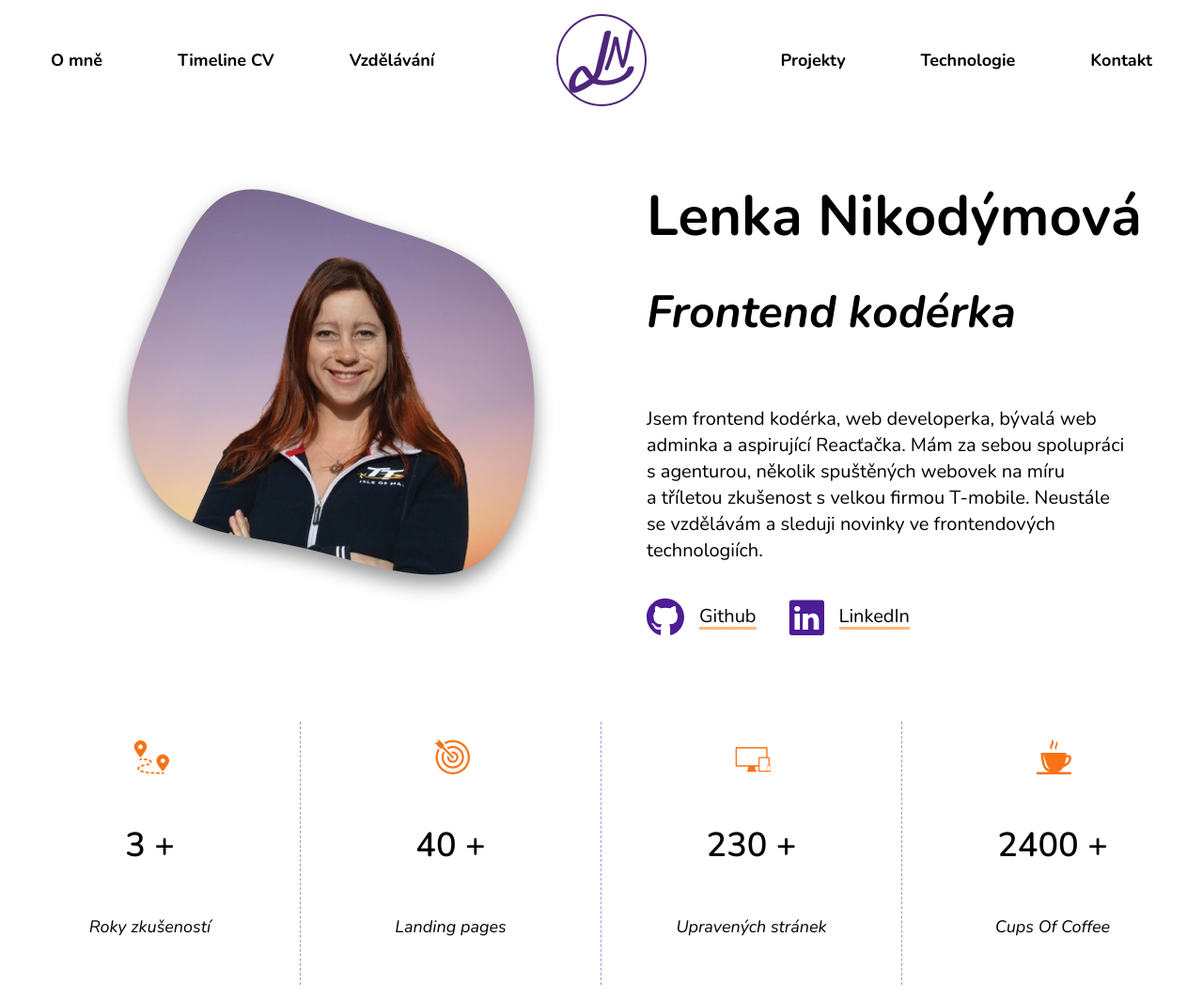
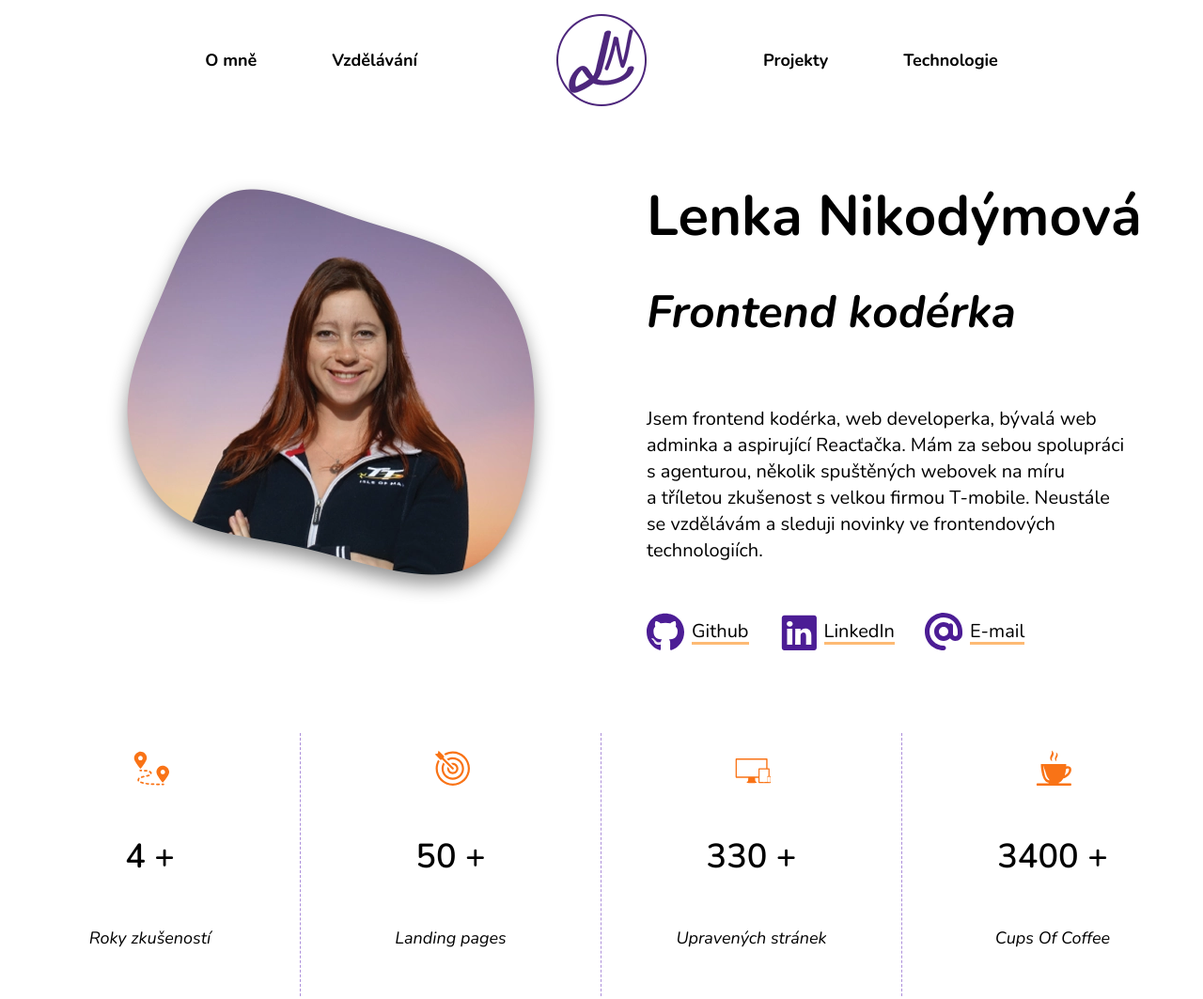
Before and after one commit to NikoLenCZ/nikolen, a website built with Vite: page src/index.html in a window 1280 px wide. Shown: the top 1063 px of the page at 94% size. Built offline with nearby package versions, Linux system fonts and the light colour scheme.

Commit message:
delete contact form from portfolio, add email icon at the top of main page

```diff
--- a/src/index.html
+++ b/src/index.html
@@ -62,9 +62,9 @@
         <li class="nav__item">
           <a class="nav__link" href="#aboutMe">O mně</a>
         </li>
-        <li class="nav__item">
+        <!-- <li class="nav__item">
           <a class="nav__link" href="./timeline">Timeline CV</a>
-        </li>
+        </li> -->
         <li class="nav__item md:mr-[6rem] lg:mr-[18rem]">
           <a class="nav__link" href="#courses">Vzdělávání</a>
         </li>
@@ -74,9 +74,9 @@
         <li class="nav__item">
           <a class="nav__link" href="#tools">Technologie</a>
         </li>
-        <li class="nav__item">
+        <!-- <li class="nav__item">
           <a class="nav__link" href="#contact">Kontakt</a>
-        </li>
+        </li> -->
       </ul>
       <!-- / MENU LIST -->
     </nav>
@@ -101,19 +101,25 @@
             Neustále se
             vzdělávám a&nbsp;sleduji novinky ve frontendových technologiích.
           </p>
-          <div class="flex flex-wrap justify-center order-3 gap-8 contact__box md:justify-start">
-            <a class="flex items-center gap-1 mb-5 md:gap-4 address__link max-h-12" href="https://github.com/NikoLenCZ">
-              <svg class="w-10 h-auto fill-violet-900">
+          <div class="flex flex-wrap justify-center order-3 gap-x-8 contact__box md:justify-start">
+            <a class="flex items-center gap-1 my-5 md:gap-2 address__link max-h-12" href="https://github.com/NikoLenCZ">
+              <svg class="w-10 h-10 fill-violet-900">
                 <use xlink:href="/img/InlineSprite.svg#github"></use>
               </svg>
               <p class="m-0">Github</p>
             </a>
-            <a class="flex items-center gap-1 mb-5 md:gap-4 address__link max-h-12"
+            <a class="flex items-center gap-1 my-5 md:gap-2 address__link max-h-12"
               href="https://www.linkedin.com/in/nikolen/">
-              <svg class="w-10 h-auto fill-violet-900">
+              <svg class="w-10 h-10 fill-violet-900">
                 <use xlink:href="/img/InlineSprite.svg#linkedin"></use>
               </svg>
               <p class="m-0">LinkedIn</p>
+            </a>
+            <a class="flex items-center gap-1 my-5 md:gap-2 address__link max-h-12" href="mailto:web@nikolen.cz">
+              <svg class="w-10 h-10 fill-violet-900">
+                <use xlink:href="/img/InlineSprite.svg#at-bold"></use>
+              </svg>
+              <p class="m-0">E-mail</p>
             </a>
           </div>
         </div>
@@ -127,7 +133,7 @@
             <use xlink:href="/img/InlineSprite.svg#ico-path"></use>
           </svg>
           <p class="counter__number">
-            <span data-from="0" data-to="3" class="count__it">0</span> +
+            <span data-from="0" data-to="4" class="count__it">0</span> +
           </p>
           <p class="counter__title">Roky zkušeností</p>
         </div>
@@ -136,7 +142,7 @@
             <use xlink:href="/img/InlineSprite.svg#ico-dart"></use>
           </svg>
           <p class="counter__number">
-            <span data-from="0" data-to="40" class="count__it">0</span> +
+            <span data-from="0" data-to="50" class="count__it">0</span> +
           </p>
           <p class="counter__title">Landing pages</p>
         </div>
@@ -144,14 +150,14 @@
           <svg class="counter__image">
             <use xlink:href="/img/InlineSprite.svg#ico-devices"></use>
           </svg>
-          <p class="counter__number"><span data-from="0" data-to="230" class="count__it">0</span> +</p>
+          <p class="counter__number"><span data-from="0" data-to="330" class="count__it">0</span> +</p>
           <p class="counter__title">Upravených stránek</p>
         </div>
         <div class="counterBox">
           <svg class="counter__image">
             <use xlink:href="/img/InlineSprite.svg#ico-coffe"></use>
           </svg>
-          <p class="counter__number"><span data-from="0" data-to="2400" class="count__it">0</span> +</p>
+          <p class="counter__number"><span data-from="0" data-to="3400" class="count__it">0</span> +</p>
           <p class="counter__title">Cups Of Coffee</p>
         </div>
       </div>
@@ -608,9 +614,7 @@
       <h2>
         Vzdělávání a oblíbené zdroje
       </h2>
-      <div class="relative max-w-full pl-4 md:pl-0 lg:max-w-[calc(100%-7rem)] xl:max-w-[calc(100%-4rem)] mx-auto">
-
-
+      <div class="relative max-w-full px-4 sm:px-0 lg:max-w-[calc(100%-7rem)] xl:max-w-[calc(100%-4rem)] mx-auto">
         <!-- glide slider -->
         <div class="glide mt-9 lg:mt-28">
           <div class="glide__track lg:max-w-[94%] lg:mx-auto" data-glide-el="track">
@@ -740,7 +744,7 @@
     </section>
     <!-- /LEARNING AND COURSES -->
     <!-- SECTION WITH CONTACT FORM -->
-    <section class="px-4 md:px-0" id="contact">
+    <!-- <section class="px-4 md:px-0" id="contact">
       <h2>
         Napište mi
       </h2>
@@ -802,10 +806,10 @@
             <div class="mt-1 text-sm font-bold text-red-500 empty-feedback invalid-feedback">
               Zadejte text zprávy
             </div>
-            <!-- <! -- Hcaptcha -->
-            <!-- <div class="h-captcha" data-hl="cs" data-captcha="true"></div> -->
-            <!-- <! -- /Hcaptcha -->
-            <p class="mt-2">
+             <! -- Hcaptcha -->
+    <!-- <div class="h-captcha" data-hl="cs" data-captcha="true"></div> -->
+    <!-- <! -- /Hcaptcha -->
+    <!-- <p class="mt-2">
               Odesláním formuláře souhlasíte
               <a class="active__link" data-open-dialog="zpracovaniUdaju" href="#">se zpracováním osobních údajů</a>. 💭
             </p>
@@ -825,7 +829,7 @@
           <p>Jiné údaje než výše uvedené nezpracovávám. Vaše osobní údaje nebudou nikdy poskytnuty třetí straně.</p>
         </dialog>
       </div>
-    </section>
+    </section> -->
     <!-- /SECTION WITH CONTACT FORM -->
   </main>
   <footer class="main__footer">
--- a/src/portfolio.html
+++ b/src/portfolio.html
@@ -68,9 +68,9 @@
         <li class="nav__item">
           <a class="nav__link" href="./#aboutMe">O mně</a>
         </li>
-        <li class="nav__item">
+        <!-- <li class="nav__item">
           <a class="nav__link" href="./timeline">Timeline CV</a>
-        </li>
+        </li> -->
         <li class="nav__item md:mr-[6rem] lg:mr-[18rem]">
           <a class="nav__link" href="./#courses">Vzdělávání</a>
         </li>
@@ -80,9 +80,9 @@
         <li class="nav__item">
           <a class="nav__link" href="./#tools">Technologie</a>
         </li>
-        <li class="nav__item">
+        <!-- <li class="nav__item">
           <a class="nav__link" href="./#contact">Kontakt</a>
-        </li>
+        </li> -->
       </ul>
       <!-- / MENU LIST -->
     </nav>
```
Also changed, not shown: dist/index.html, dist/manifest.json, dist/portfolio.html, dist/timeline.html, 4 other files.
